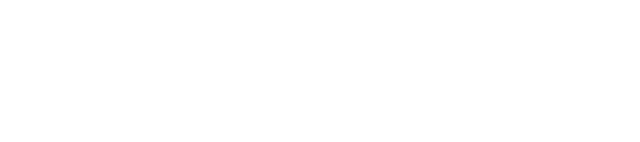
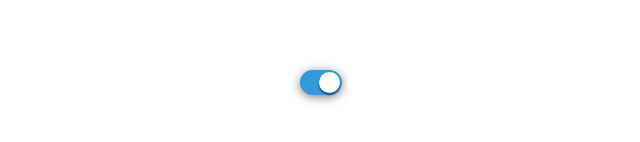
Before and after one commit to ovinidev/Stitches-studies, a React (Vite) app: page /radix in a window 1280 px wide. Before the commit this address had no page. Shown: the part 318-460 px from the top of the page, without its empty margins (319-959 px from the left). Built offline with nearby package versions, Linux system fonts and the light colour scheme.

Commit message:
Add switcher

```diff
--- a/package.json
+++ b/package.json
@@ -8,6 +8,10 @@
   },
   "dependencies": {
     "@fluentui/react": "^8.53.0",
+    "@radix-ui/colors": "^0.1.8",
+    "@radix-ui/react-dialog": "^0.1.5",
+    "@radix-ui/react-slider": "^0.1.3",
+    "@radix-ui/react-switch": "^0.1.4",
     "@stitches/react": "https://gitpkg.now.sh/withneutron/stitches/packages/react?release/749_Temp-release",
     "@types/styled-components": "^5.1.22",
     "react": "^17.0.2",
--- a/src/Routes.tsx
+++ b/src/Routes.tsx
@@ -3,12 +3,14 @@
   Route,
 } from "react-router-dom";
 
-import { MainPage } from "./pages/MainPage";
+import { Stitches } from "./pages/Stitches";
+import { Radix } from "./pages/Radix";
 
 export function MainRoutes() {
   return (
     <Routes>
-      <Route path="/" element={<MainPage />} />
+      <Route path="/" element={<Stitches />} />
+      <Route path="/radix" element={<Radix />} />
     </Routes>
   )
 }
--- /dev/null
+++ b/src/components/Switch/index.tsx
@@ -0,0 +1,10 @@
+import { styled } from '@stitches/react';
+import { StyledSwitch, StyledThumb, Flex, Label } from './styles';
+
+export const Switch = () => (
+  <Flex css={{ alignItems: 'center' }}>
+    <StyledSwitch defaultChecked id="s1">
+      <StyledThumb />
+    </StyledSwitch>
+  </Flex>
+);
--- /dev/null
+++ b/src/components/Switch/styles.ts
@@ -0,0 +1,38 @@
+import {styled} from '../../styles/stitches.config';
+import * as SwitchPrimitive from '@radix-ui/react-switch';
+import { violet, mauve, blackA, whiteA } from '@radix-ui/colors';
+
+export const StyledSwitch = styled(SwitchPrimitive.Root, {
+  all: 'unset',
+  width: 42,
+  height: 25,
+  backgroundColor: '$purple',
+  borderRadius: '9999px',
+  position: 'relative',
+  boxShadow: `0 2px 10px ${blackA.blackA7}`,
+  WebkitTapHighlightColor: 'rgba(0, 0, 0, 0)',
+  '&:focus': { boxShadow: `0 0 0 2px black` },
+  '&[data-state="checked"]': { backgroundColor: '$primary' },
+});
+
+export const StyledThumb = styled(SwitchPrimitive.Thumb, {
+  display: 'block',
+  width: 21,
+  height: 21,
+  backgroundColor: 'white',
+  borderRadius: '9999px',
+  boxShadow: `0 2px 2px ${blackA.blackA7}`,
+  transition: 'transform 100ms',
+  transform: 'translateX(2px)',
+  willChange: 'transform',
+  '&[data-state="checked"]': { transform: 'translateX(19px)' },
+});
+
+export const Flex = styled('div', { display: 'flex' });
+
+export const Label = styled('label', {
+  color: 'white',
+  fontSize: 15,
+  lineHeight: 1,
+  userSelect: 'none',
+});
--- /dev/null
+++ b/src/pages/Radix/index.tsx
@@ -0,0 +1,8 @@
+import { Switch } from '../../components/Switch';
+import { Container } from './styles';
+
+export const Radix = () => (
+  <Container>
+    <Switch />
+  </Container>
+);
--- /dev/null
+++ b/src/pages/Radix/styles.ts
@@ -0,0 +1,10 @@
+import {styled} from '../../styles/stitches.config';
+
+export const Container = styled('div', {
+  display: 'flex',
+  justifyContent: 'center',
+  flexDirection: 'column',
+  alignItems: 'center',
+  width: '100vw',
+  height: '100vh',
+});
--- a/src/pages/MainPage/index.tsx
+++ b/src/pages/Stitches/index.tsx
@@ -2,7 +2,7 @@
 import { Title } from '../../components/Title';
 import { ButtonContainer, Container } from './styles';
 
-export const MainPage = () => {
+export const Stitches = () => {
   return (
     <Container>
       <Title text={'Color variant'} />
```
Also changed, not shown: src/pages/Stitches/styles.ts (renamed from src/pages/MainPage/styles.ts), 2 other files (tests, documents, lock files or other folders).
